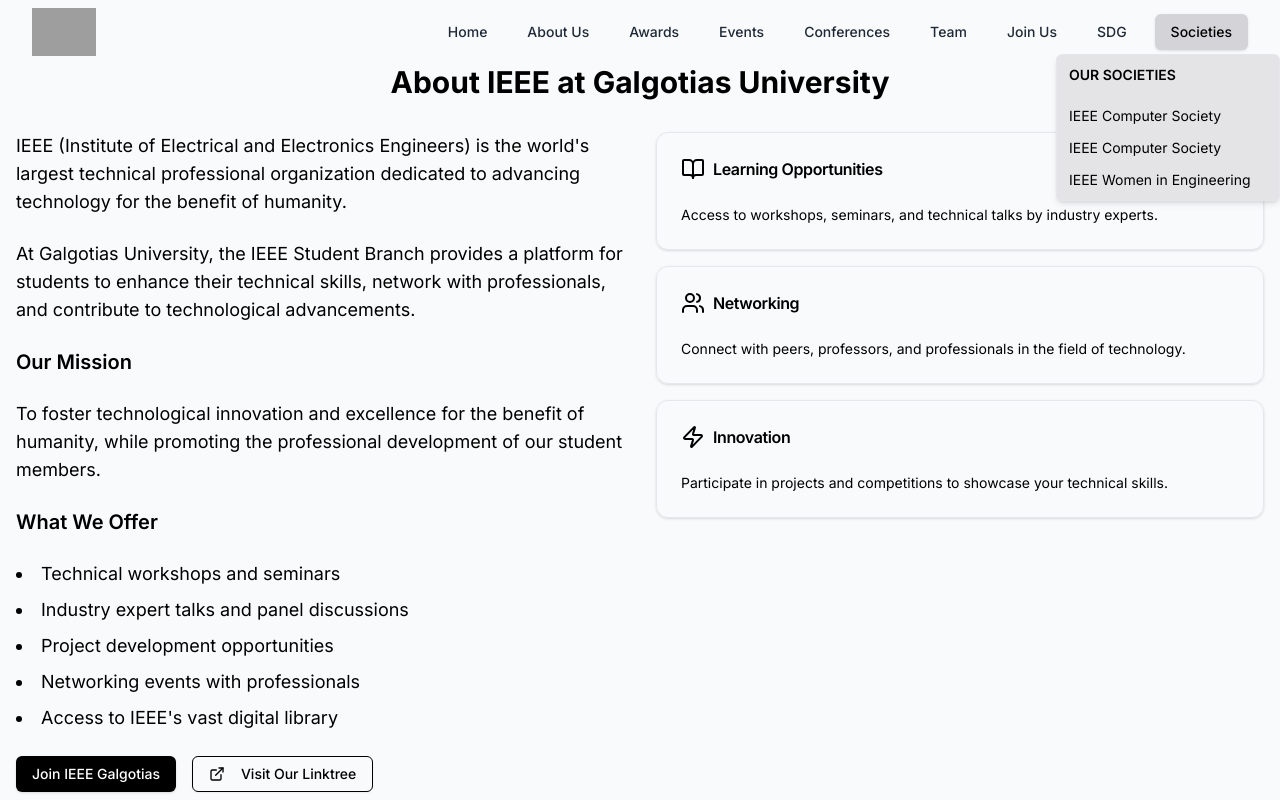
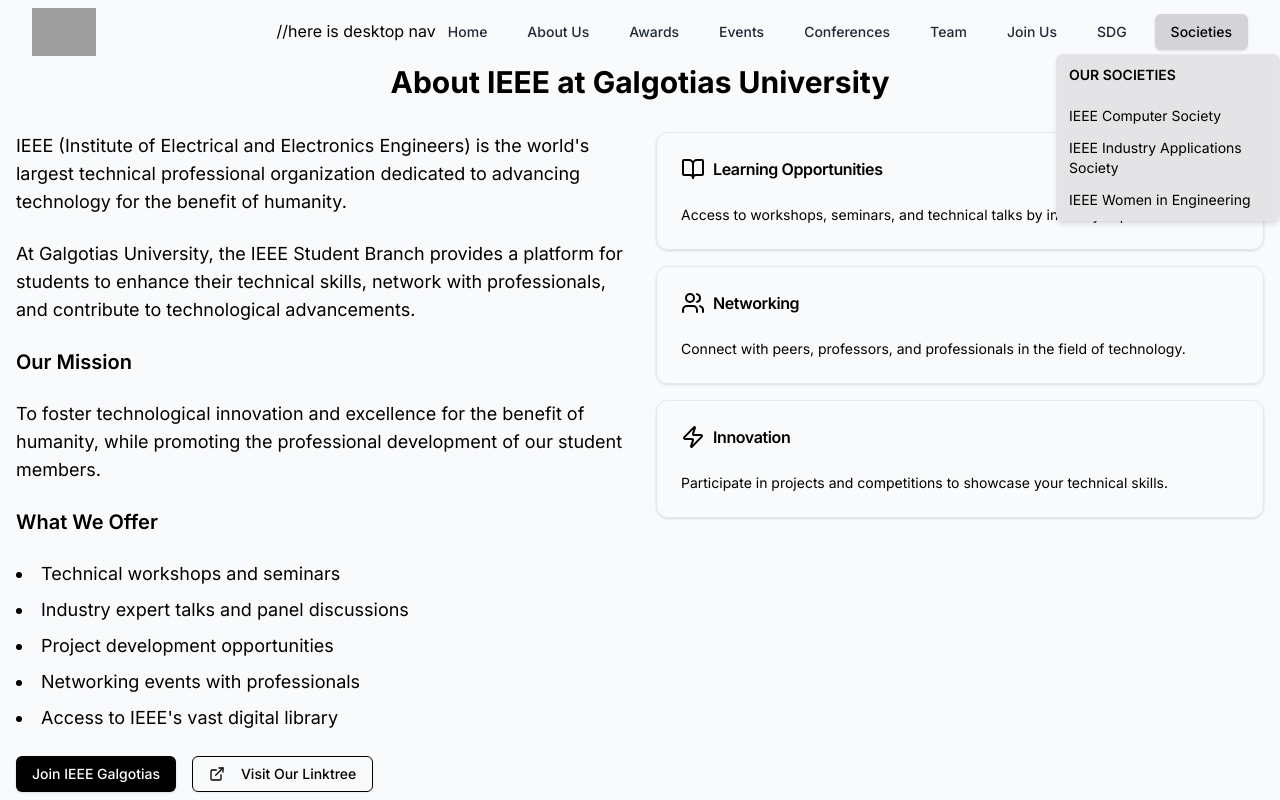
Before and after one commit to manas-dev8/webUI-manas-new, a Next.js app in the folder ieeegusb-web/: page /about in a window 1280 px wide. Both pictures are taken after a click on the button "Societies". Shown: the top 800 px of the page. Built offline with nearby package versions, Linux system fonts and the light colour scheme; grey boxes are pictures that could not be loaded.

Commit message:
added commets

```diff
--- a/ieeegusb-web/components/Navbar.tsx
+++ b/ieeegusb-web/components/Navbar.tsx
@@ -48,6 +48,7 @@
           </div>
           <div className="hidden md:block">
             <div className="ml-10 flex items-baseline space-x-4">
+              //here is desktop nav
               {navItems.map((item) => (
                 <Link
                   key={item.name}
@@ -73,7 +74,7 @@
                     <DropdownMenuItem>
                       {/* IEEE Industry Applications Society */}
                       <Link href="/ias">
-                      IEEE Computer Society
+                      IEEE Industry Applications Society
                       </Link>
                     </DropdownMenuItem>
                     <DropdownMenuItem>
@@ -125,7 +126,7 @@
                     <DropdownMenuItem>
                       {/* IEEE Industry Applications Society */}
                       <Link href="/ias">
-                      IEEE Computer Society
+                      IEEE Industry Applications Society
                       </Link>
                     </DropdownMenuItem>
                     <DropdownMenuItem>
```
